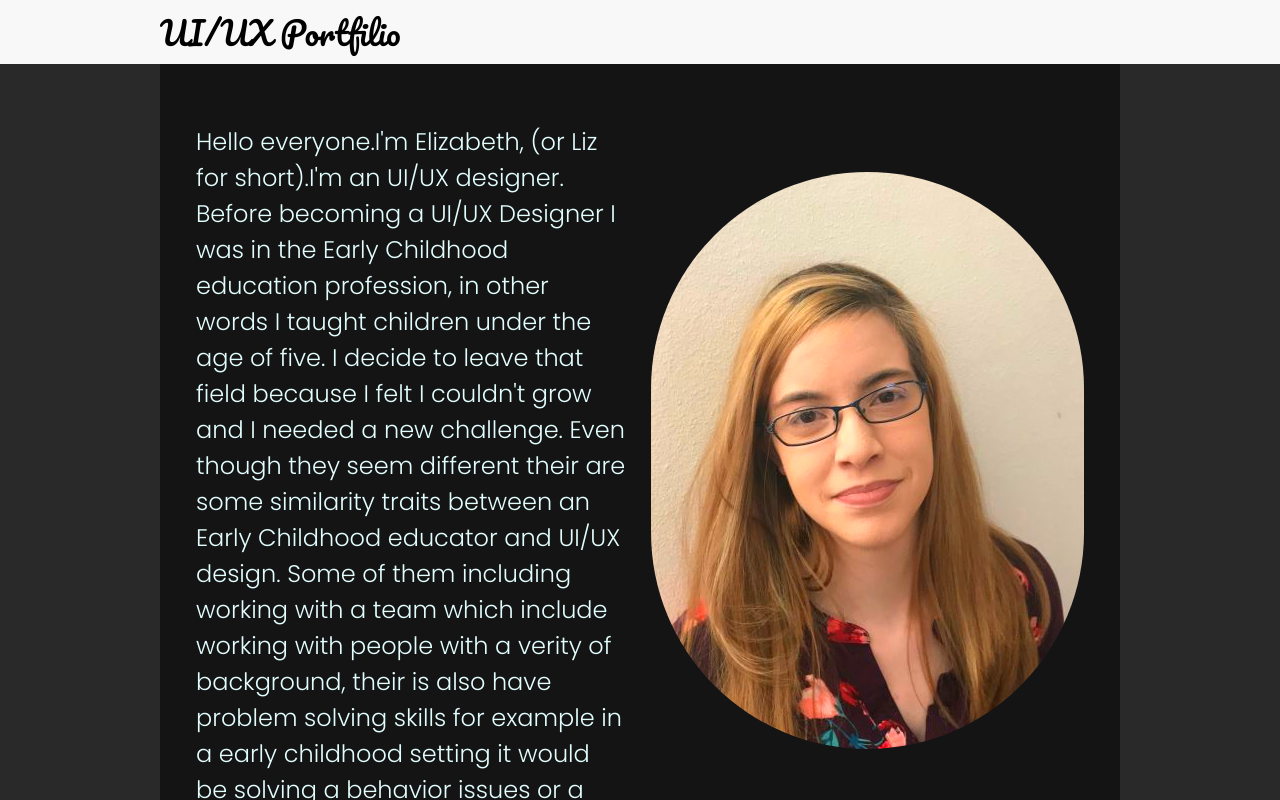
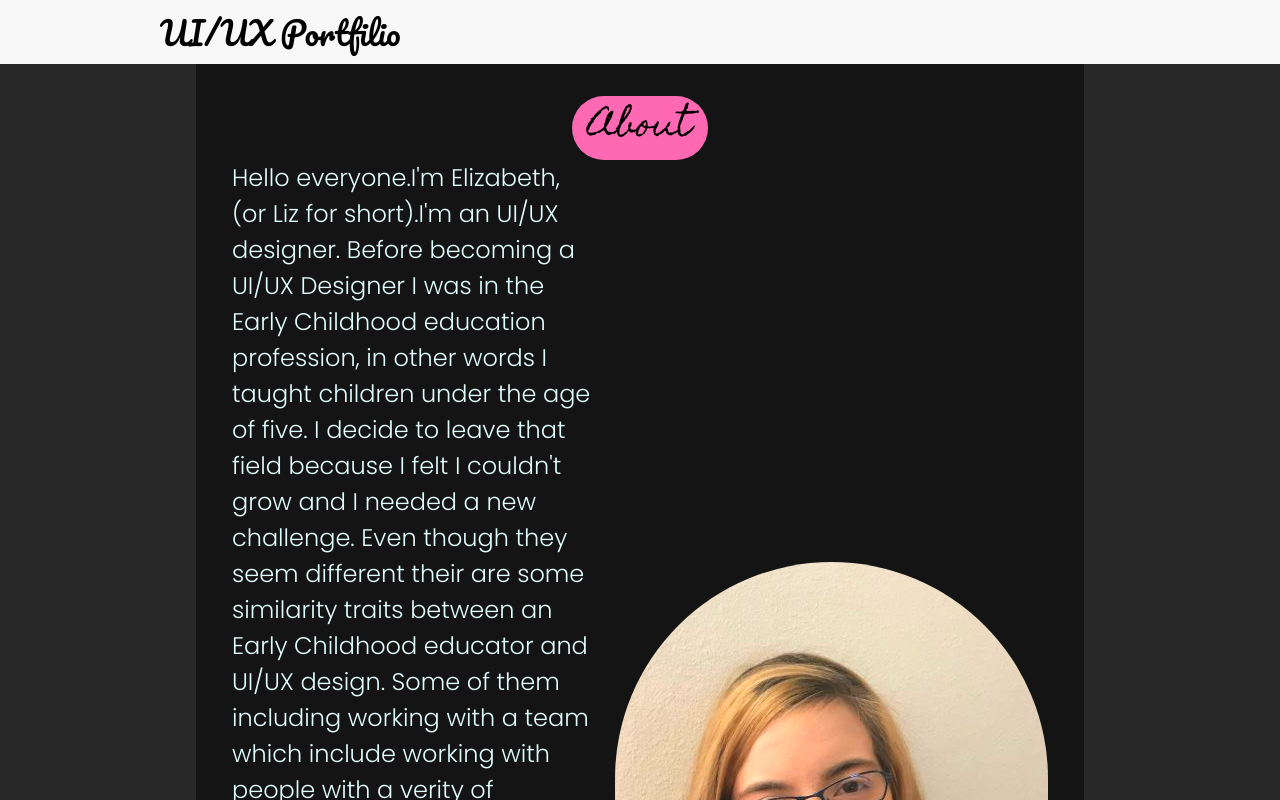
Before and after one commit to lizkavalski/ux-ui-portfolio, a website: page about.html in a window 1280 px wide. Shown: the top 800 px of the page. Drawn offline with Linux system fonts and the light colour scheme; a web font is replaced by a local one.

Commit message:
editing the about page

```diff
--- a/about.html
+++ b/about.html
@@ -22,14 +22,16 @@
         </ul>
       </nav>
       <article class="info">
-          <div id='about'>
+          <div class='about'>
             <h2>About</h2>
-              <p>
+            <p>
                   Hello everyone.I'm Elizabeth, (or Liz for short).I'm an UI/UX designer. Before becoming a UI/UX Designer I was in the Early Childhood education profession, in other words I taught children under the age of five. I decide to leave that field because I felt I couldn't grow and I needed a new challenge. Even though they seem different their are some similarity traits between an Early Childhood educator and UI/UX design. Some of them including working with a team which include working with people with a verity of background, their is also have problem solving skills for example in a early childhood setting it would be solving a behavior issues or a social conflict, while in software development it trying to solve a issues in the code to make it work. Then their also being able to break down a problems into more manageable steps. The reason I choose software development when  deciding to switch career is because I enjoy the feeling of creating something new and saying "I did that" after facing a difficult task or issues in the code.
                    <br>
                   <img id="profile" src="assets/small_profile_pic.jpg" alt="picOfMe">
               </p>
-            <h2>Values</h2>
+            </div>
+            <div class="about">
+              <h2>Values</h2>
               <ul>
                 <li>Teamwork</li>
                 <li>Kindness</li>
@@ -37,7 +39,8 @@
                 <li>2</li>
                 <li>3</li>
               </ul>
-          </div>
+            </div>
+
         </article>
         <footer>
           <ul class ="icons">
--- a/styles/style.css
+++ b/styles/style.css
@@ -14,7 +14,6 @@
     justify-content: space-between;
     padding: .5em 6em .5em 5em;
     position: fixed;
-    /*Set the navbar to fixed position */
     z-index: 2;
     top: 0;
     width: 50em;
@@ -34,7 +33,7 @@
   }
 
   .info{
-    margin: 0em 0em 0em 0em;
+    margin: 4em 3em 0em 3em;
   }
   #heading-pic{
     background-image: url("../assets/hiking-blur.png");
@@ -112,7 +111,7 @@
     text-shadow:  .25em .20em .7em   rgb(107, 129, 89);
 
   }
-  #about{
+  .about{
     width: 75%;
     margin:auto;
     background-color: rgba(0, 0, 0, 0.50);
@@ -122,25 +121,32 @@
     justify-content: center;
     align-content: center;
   }
-  #about h2{
+  .about > h2 {
     background-color: hotpink;
     font-family: 'Homemade Apple', cursive;
+    font-size: 2em;
+    padding: .5em;
+    border-radius: 2em;
+    margin: 1em 0em 0em 0em;
+    display: flex;
+    align-items:flex-start;
+    justify-content: flex-start;
   }
-  #about p {
+  .about p {
     font-family: 'Poppins', sans-serif;
     color: rgb(226, 253, 253);
     font-size: 1.5em;
     line-height: 1.5em;
-    padding: 4.5em 1.5em 4.5em 1.5em;
+    padding: 0em 1.5em 2em 1.5em;
     display: flex;
-    align-items:flex-start;
-    justify-content: flex-start;
+    align-items:center;
+    justify-content: center;
     align-content: center;
   }
   #profile{
     width: 25em;
     filter: saturate(1.5) contrast(100%);
     margin: 2em 0em 1.5em 1em;
-    border-radius: 15em;
+    border-radius: 10em;
   }
 }
```
